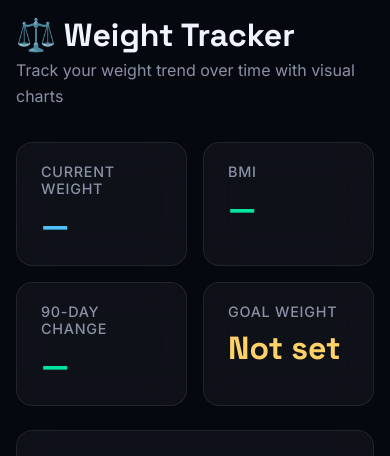
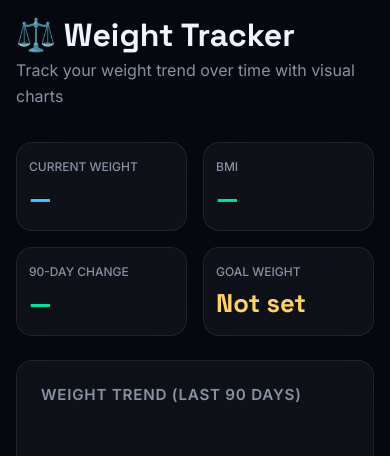
Before and after one commit to AniBnsec/NutriScan, a React (Vite) app in the folder client/: page /weight in a window 390 px wide. Shown: the top 456 px of the page. Built offline with nearby package versions, Linux system fonts and the light colour scheme; no server answers; sample sign-in values are in the browser's storage.

Commit message:
style: fix horizontal overflow causing zoomed-in cutoff on mobile dashboard

```diff
--- a/client/public/sw.js
+++ b/client/public/sw.js
@@ -1,4 +1,4 @@
-const CACHE_NAME = 'nutriscan-v6';
+const CACHE_NAME = 'nutriscan-v7';
 const STATIC_ASSETS = ['/', '/index.html'];
 
 self.addEventListener('install', (event) => {
--- a/client/src/styles/index.css
+++ b/client/src/styles/index.css
@@ -45,13 +45,19 @@
 /* ── Reset ── */
 *, *::before, *::after { box-sizing: border-box; margin: 0; padding: 0; }
 html { scroll-behavior: smooth; }
+html, body {
+  margin: 0;
+  padding: 0;
+  overflow-x: hidden;
+  max-width: 100vw;
+}
+
 body {
   font-family: 'Inter', sans-serif;
   background: var(--bg-deep);
   color: var(--text);
   min-height: 100vh;
   -webkit-font-smoothing: antialiased;
-  overflow-x: hidden;
 }
 
 /* ── Scrollbar ── */
@@ -545,6 +551,12 @@ select option {
   .grid-4 { grid-template-columns: 1fr; }
   .macro-grid { grid-template-columns: repeat(3, 1fr); }
   .hide-on-mobile-xs { display: none !important; }
+
+  /* Make stat cards fit in 2x2 grid without overflowing horizontally */
+  .stat-card { padding: 16px 12px; }
+  .stat-label { font-size: 0.75rem; letter-spacing: 0; }
+  .stat-value { font-size: 1.6rem; }
+  .stat-sub { font-size: 0.75rem; }
 
   /* Make landing page text and buttons smaller on phone */
   h1 { font-size: 2rem !important; }
```
